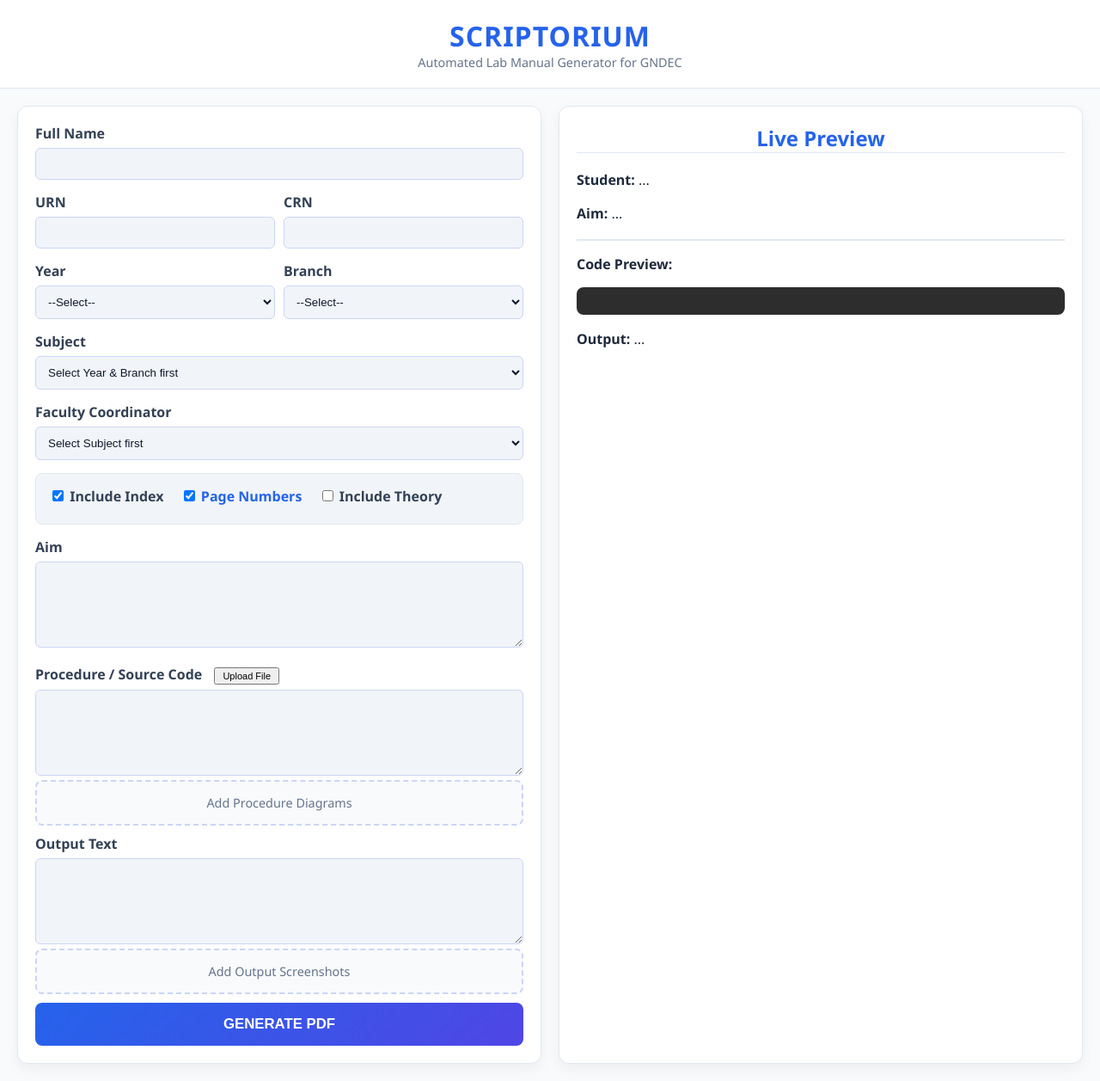
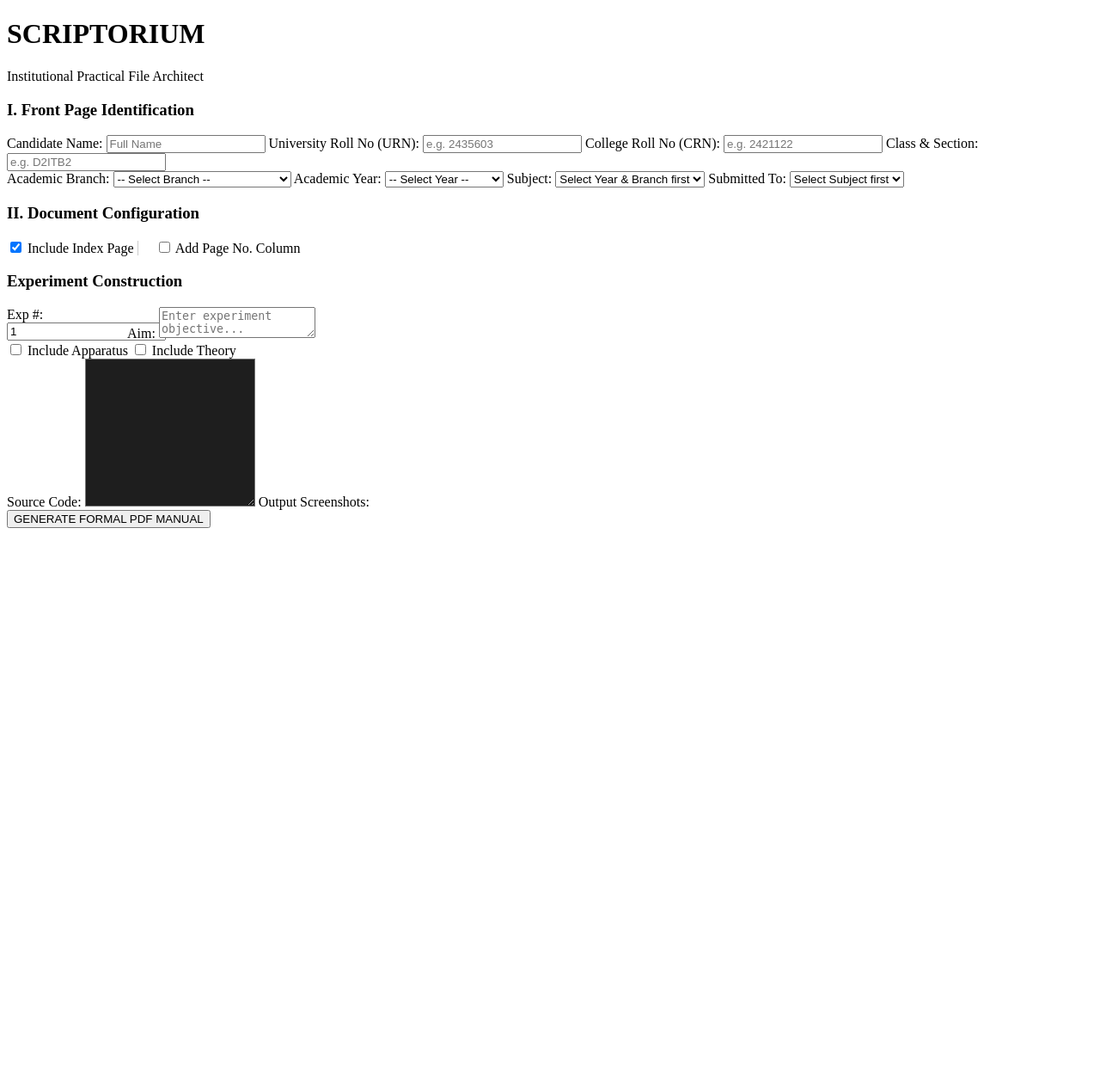
Before and after one commit to nanditajoshi13/Scriptorium, a Flask app: page / in a window 1280 px wide. Shown: the whole page at 86% size. After the commit the page ends 614 px from the top, so only its background shows below. Run offline with Flask 3, Linux system fonts and the light colour scheme; some libraries are stand-ins or nearby versions.

Commit message:
index.html

```diff
--- a/templates/index.html
+++ b/templates/index.html
@@ -3,208 +3,185 @@
 <head>
     <meta charset="UTF-8">
     <meta name="viewport" content="width=device-width, initial-scale=1.0">
-    <title>Scriptorium | Lab Generator</title>
+    <title>SCRIPTORIUM | GNDEC Manual Architect</title>
 
-    <link rel="stylesheet" type="text/css" href="{{ url_for('static', filename='css/style.css') }}">
+    <link rel="stylesheet" href="{{ url_for('static', filename='css/styles.css') }}">
+    <link href="https://cdn.quilljs.com/1.3.6/quill.snow.css" rel="stylesheet">
 
-    <link href="https://cdnjs.cloudflare.com/ajax/libs/prism/1.29.0/themes/prism-tomorrow.min.css" rel="stylesheet"/>
+    <script src="https://unpkg.com/dropzone@5/dist/min/dropzone.min.js"></script>
+    <link rel="stylesheet" href="https://unpkg.com/dropzone@5/dist/min/dropzone.min.css" type="text/css" />
 </head>
 <body>
 
-<header>
-    <h1>SCRIPTORIUM</h1>
-    <p>Automated Lab Manual Generator for GNDEC</p>
-</header>
+<div class="container">
+    <div class="header-section">
+        <h1>SCRIPTORIUM</h1>
+        <p>Institutional Practical File Architect</p>
+    </div>
 
-<div class="main-grid">
-    <div class="form-panel">
-        <form id="scriptoriumForm" action="/generate_manual" method="POST" enctype="multipart/form-data">
+    <form action="/generate" method="POST" id="manualForm">
 
-            <div class="input-group">
-                <label>Full Name</label>
-                <input type="text" name="name" required oninput="updateLiveText('prevName', this.value)">
-            </div>
-
-            <div style="display: flex; gap: 10px;">
-                <div class="input-group" style="flex:1;">
-                    <label>URN</label>
-                    <input type="text" name="urn" required>
+        <div class="section-box">
+            <h3>I. Front Page Identification</h3>
+            <div class="grid">
+                <div>
+                    <label>Candidate Name:</label>
+                    <input type="text" name="name" placeholder="Full Name" required>
+                    <label>University Roll No (URN):</label>
+                    <input type="text" name="urn" placeholder="e.g. 2435603" required>
+                    <label>College Roll No (CRN):</label>
+                    <input type="text" name="crn" placeholder="e.g. 2421122" required>
+                    <label>Class & Section:</label>
+                    <input type="text" name="class_sec" placeholder="e.g. D2ITB2" required>
                 </div>
-                <div class="input-group" style="flex:1;">
-                    <label>CRN</label>
-                    <input type="text" name="crn" required>
-                </div>
-            </div>
-
-            <div style="display: flex; gap: 10px;">
-                <div class="input-group" style="flex:1;">
-                    <label>Year</label>
-                    <select id="yearSelect" name="year" onchange="fetchSubjects()">
-                        <option value="">--Select--</option>
-                        <option value="2">2nd Year</option>
-                        <option value="3">3rd Year</option>
+                <div>
+                    <label>Academic Branch:</label>
+                    <select name="branch" id="branchSelect" required>
+                        <option value="">-- Select Branch --</option>
+                        <option value="IT">Information Technology</option>
+                        <option value="CSE">Computer Science Engineering</option>
+                        <option value="ECE">Electronics & Communication</option>
                     </select>
-                </div>
-                <div class="input-group" style="flex:1;">
-                    <label>Branch</label>
-                    <select id="branchSelect" name="branch" onchange="fetchSubjects()">
-                        <option value="">--Select--</option>
-                        <option value="IT">IT</option>
-                        <option value="CSE">CSE</option>
-                        <option value="ECE">ECE</option>
+                    <label>Academic Year:</label>
+                    <select name="year" id="yearSelect" required>
+                        <option value="">-- Select Year --</option>
+                        <option value="2">2nd Year (4th Sem)</option>
+                        <option value="3">3rd Year (6th Sem)</option>
+                        <option value="4">4th Year (8th Sem)</option>
+                    </select>
+                    <label>Subject:</label>
+                    <select name="subject_id" id="subjectSelect" required>
+                        <option value="">Select Year & Branch first</option>
+                    </select>
+                    <input type="hidden" name="subject_name" id="subNameHidden">
+                    <label>Submitted To:</label>
+                    <select name="teacher" id="teacherSelect" required>
+                        <option value="">Select Subject first</option>
                     </select>
                 </div>
             </div>
+        </div>
 
-            <div class="input-group">
-                <label>Subject</label>
-                <select id="subjectSelect" name="subject_id" onchange="fetchTeachers()" required>
-                    <option value="">Select Year & Branch first</option>
-                </select>
-            </div>
-
-            <div class="input-group">
-                <label>Faculty Coordinator</label>
-                <select id="teacherSelect" name="teacher" required>
-                    <option value="">Select Subject first</option>
-                </select>
-            </div>
-
-            <div class="input-group optional-section">
-                <label style="display:inline-block; margin-right: 15px;">
-                    <input type="checkbox" name="has_index" id="hasIndex" checked onchange="togglePageNumOption()"> Include Index
-                </label>
-
-                <span id="pageNumWrapper">
-                    <label style="display:inline-block; margin-right: 15px; color: #2563eb;">
-                        <input type="checkbox" name="has_page_numbers" checked> Page Numbers
-                    </label>
-                </span>
-
-                <label style="display:inline-block;">
-                    <input type="checkbox" name="has_theory" onchange="toggleTheory()"> Include Theory
+        <div class="section-box">
+            <h3>II. Document Configuration</h3>
+            <div class="toggle-group">
+                <label style="margin: 0;"><input type="checkbox" name="needs_index" id="indexToggle" checked> Include Index Page</label>
+                <label style="margin: 0; padding-left: 20px; border-left: 1px solid #ccc;">
+                    <input type="checkbox" name="index_page_col" id="pageColToggle"> Add Page No. Column
                 </label>
             </div>
+        </div>
 
-            <div class="input-group">
-                <label>Aim</label>
-                <textarea name="aim" oninput="updateLiveText('prevAim', this.value)"></textarea>
+        <div id="exp-container">
+            <div class="exp-card">
+                <h3>Experiment Construction</h3>
+                <div style="display: flex; gap: 20px;">
+                    <div style="width: 120px;">
+                        <label>Exp #:</label>
+                        <input type="text" name="exp_number[]" value="1">
+                    </div>
+                    <div style="flex: 1;">
+                        <label>Aim:</label>
+                        <textarea name="exp_aim[]" rows="2" required placeholder="Enter experiment objective..."></textarea>
+                    </div>
+                </div>
+
+                <div class="toggle-group">
+                    <label><input type="checkbox" class="toggle-section" data-target="app-0" name="include_apparatus[0]"> Include Apparatus</label>
+                    <label><input type="checkbox" class="toggle-section" data-target="theo-0" name="include_theory[0]"> Include Theory</label>
+                </div>
+
+                <div id="app-0" style="display:none">
+                    <label>Apparatus / Requirements:</label>
+                    <div id="edit-app-0" class="editor-container"></div>
+                    <input type="hidden" name="exp_apparatus[]" id="hid-app-0">
+                </div>
+
+                <div id="theo-0" style="display:none">
+                    <label>Theory:</label>
+                    <div id="edit-theo-0" class="editor-container"></div>
+                    <input type="hidden" name="exp_theory[]" id="hid-theo-0">
+                </div>
+
+                <label>Source Code:</label>
+                <textarea name="exp_code[]" rows="10" style="font-family: monospace; background:#1e1e1e; color:#d4d4d4; padding:10px;"></textarea>
+
+                <label>Output Screenshots:</label>
+                <div class="dropzone" id="dz-out-0"></div>
+                <div id="img-paths-0"></div>
             </div>
+        </div>
 
-            <div class="input-group hidden" id="theoryBox">
-                <label>Theory Content</label>
-                <textarea name="theory"></textarea>
-            </div>
-
-            <div class="input-group">
-                <label>
-                    Procedure / Source Code
-                    <button type="button" onclick="document.getElementById('fileInp').click()" style="padding: 2px 8px; font-size: 11px; cursor: pointer; margin-left: 10px;">Upload File</button>
-                </label>
-                <input type="file" id="fileInp" class="hidden" onchange="handleFile(this, 'procArea')">
-                <textarea name="procedure" id="procArea" oninput="updateCodePreview(this.value)"></textarea>
-
-                <div class="drop-zone" onclick="document.getElementById('proc_imgs').click()">Add Procedure Diagrams</div>
-                <input type="file" name="proc_images" id="proc_imgs" multiple class="hidden" accept="image/*" onchange="updateFiles('proc_imgs', 'procStatus')">
-                <div id="procStatus" class="file-status"></div>
-            </div>
-
-            <div class="input-group">
-                <label>Output Text</label>
-                <textarea name="output" oninput="updateLiveText('prevOutput', this.value)"></textarea>
-
-                <div class="drop-zone" onclick="document.getElementById('out_imgs').click()">Add Output Screenshots</div>
-                <input type="file" name="output_images" id="out_imgs" multiple class="hidden" accept="image/*" onchange="updateFiles('out_imgs', 'outStatus')">
-                <div id="outStatus" class="file-status"></div>
-            </div>
-
-            <button type="submit">GENERATE PDF</button>
-        </form>
-    </div>
-
-    <div class="preview-panel">
-        <h2>Live Preview</h2>
-        <div id="previewContent">
-            <p><strong>Student:</strong> <span id="prevName">...</span></p>
-            <p><strong>Aim:</strong> <span id="prevAim" class="multi-line">...</span></p>
-            <hr>
-            <p><strong>Code Preview:</strong></p>
-            <pre><code id="prevCode" class="language-python"></code></pre>
-            <p><strong>Output:</strong> <span id="prevOutput" class="multi-line">...</span></p>
-        </div>
-    </div>
+        <button type="submit" class="submit-btn">GENERATE FORMAL PDF MANUAL</button>
+    </form>
 </div>
 
-<script src="https://cdnjs.cloudflare.com/ajax/libs/prism/1.29.0/prism.min.js"></script>
+<script src="https://cdn.quilljs.com/1.3.6/quill.js"></script>
 <script>
-    function toggleTheory() { document.getElementById('theoryBox').classList.toggle('hidden'); }
+    const config = {
+        theme: 'snow',
+        modules: { toolbar: [['bold', 'italic', 'underline'], [{ 'list': 'ordered'}, { 'list': 'bullet' }], ['image', 'clean']] }
+    };
+    const quillApp = new Quill('#edit-app-0', config);
+    const quillTheo = new Quill('#edit-theo-0', config);
 
-    function togglePageNumOption() {
-        const hasIndex = document.getElementById('hasIndex').checked;
-        const wrapper = document.getElementById('pageNumWrapper');
-        wrapper.style.display = hasIndex ? 'inline-block' : 'none';
-        if (!hasIndex) wrapper.querySelector('input').checked = false;
+    const indexToggle = document.getElementById('indexToggle');
+    const pageColToggle = document.getElementById('pageColToggle');
+    pageColToggle.disabled = !indexToggle.checked;
+    indexToggle.addEventListener('change', () => {
+        pageColToggle.disabled = !indexToggle.checked;
+        if (!indexToggle.checked) pageColToggle.checked = false;
+    });
+
+    const branchSel = document.getElementById('branchSelect');
+    const yearSel = document.getElementById('yearSelect');
+    const subSel = document.getElementById('subjectSelect');
+    const teachSel = document.getElementById('teacherSelect');
+
+    async function loadSubjects() {
+        if (!branchSel.value || !yearSel.value) return;
+        const res = await fetch(`/get_subjects_list/${yearSel.value}/${branchSel.value}`);
+        const data = await res.json();
+        subSel.innerHTML = '<option value="">-- Select Subject --</option>';
+        data.forEach(s => subSel.innerHTML += `<option value="${s.id}">${s.name}</option>`);
     }
 
-    function updateFiles(inputId, statusId) {
-        const count = document.getElementById(inputId).files.length;
-        document.getElementById(statusId).innerText = count > 0 ? `${count} image(s) selected` : "";
-    }
+    subSel.addEventListener('change', async () => {
+        if(!subSel.value) return;
+        document.getElementById('subNameHidden').value = subSel.options[subSel.selectedIndex].text;
+        const res = await fetch(`/get_teachers_list/${subSel.value}`);
+        const data = await res.json();
+        teachSel.innerHTML = '<option value="">-- Select Teacher --</option>';
+        data.forEach(t => teachSel.innerHTML += `<option value="${t.name}">${t.name}</option>`);
+    });
 
-    function fetchSubjects() {
-        const year = document.getElementById('yearSelect').value;
-        const branch = document.getElementById('branchSelect').value;
-        if(!year || !branch) return;
+    branchSel.addEventListener('change', loadSubjects);
+    yearSel.addEventListener('change', loadSubjects);
 
-        fetch('/get_subjects', {
-            method: 'POST',
-            headers: {'Content-Type': 'application/json'},
-            body: JSON.stringify({year: year, branch: branch})
-        })
-        .then(res => res.json())
-        .then(data => {
-            const sel = document.getElementById('subjectSelect');
-            sel.innerHTML = '<option value="">--Select Subject--</option>';
-            data.forEach(sub => { sel.innerHTML += `<option value="${sub.id}">${sub.name}</option>`; });
+    document.querySelectorAll('.toggle-section').forEach(cb => {
+        cb.addEventListener('change', (e) => {
+            document.getElementById(e.target.dataset.target).style.display = e.target.checked ? 'block' : 'none';
         });
-    }
+    });
 
-    function fetchTeachers() {
-        const subId = document.getElementById('subjectSelect').value;
-        if(!subId) return;
+    Dropzone.autoDiscover = false;
+    const dz = new Dropzone("#dz-out-0", {
+        url: "/upload-img",
+        dictDefaultMessage: "Drag Output Images Here",
+        success: (file, res) => {
+            const input = document.createElement('input');
+            input.type = 'hidden';
+            input.name = 'exp_images[0][]';
+            input.value = res.path;
+            document.getElementById('img-paths-0').appendChild(input);
+        }
+    });
 
-        fetch('/get_teachers', {
-            method: 'POST',
-            headers: {'Content-Type': 'application/json'},
-            body: JSON.stringify({subject_id: subId})
-        })
-        .then(res => res.json())
-        .then(data => {
-            const sel = document.getElementById('teacherSelect');
-            sel.innerHTML = '<option value="">--Select Faculty--</option>';
-            data.forEach(t => { sel.innerHTML += `<option value="${t.name}">${t.name}</option>`; });
-        });
-    }
-
-    function handleFile(input, targetId) {
-        const file = input.files[0];
-        const reader = new FileReader();
-        reader.onload = (e) => {
-            document.getElementById(targetId).value = e.target.result;
-            updateCodePreview(e.target.result);
-        };
-        reader.readAsText(file);
-    }
-
-    function updateLiveText(id, val) { document.getElementById(id).innerText = val; }
-
-    function updateCodePreview(val) {
-        const codeElem = document.getElementById('prevCode');
-        codeElem.textContent = val;
-        Prism.highlightElement(codeElem);
-    }
-
-    togglePageNumOption();
+    document.getElementById('manualForm').onsubmit = function() {
+        document.getElementById('hid-app-0').value = quillApp.root.innerHTML;
+        document.getElementById('hid-theo-0').value = quillTheo.root.innerHTML;
+        return true;
+    };
 </script>
 
 </body>
```
